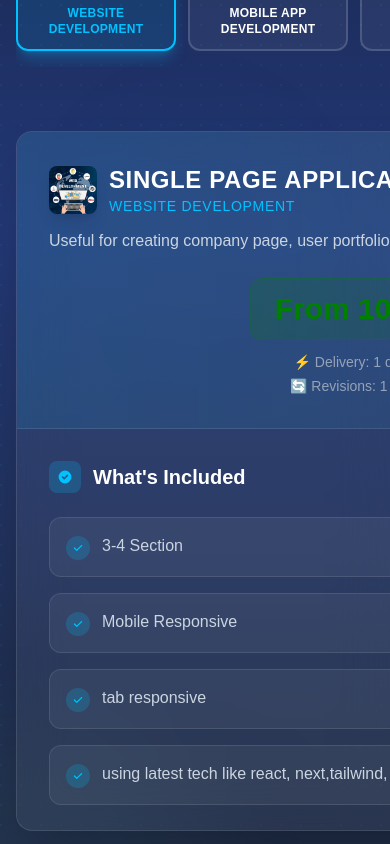
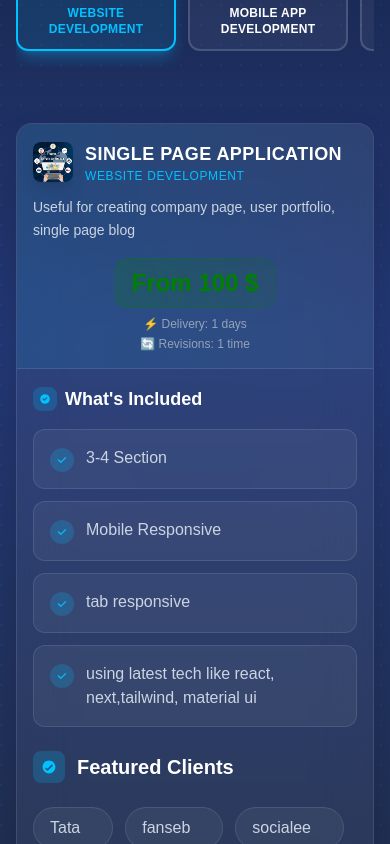
Before and after one commit to DDharma/websyncr_live, a Next.js app: page / in a window 390 px wide. Shown: the part 1440-2284 px from the top of the page. Built offline with nearby package versions, Linux system fonts and the light colour scheme.

Commit message:
responsive fix

```diff
--- a/src/app/components/clients/Projects.jsx
+++ b/src/app/components/clients/Projects.jsx
@@ -51,10 +51,10 @@ const Projects = () => {
           <div className="grid grid-cols-1 lg:grid-cols-12 gap-8">
             {/* Service Categories */}
             <div className="lg:col-span-4">
-              <div className="bg-white/5 backdrop-blur-xl rounded-2xl border border-white/10 shadow-2xl overflow-hidden h-[700px] flex flex-col">
-                <div className="p-6 border-b border-white/10 flex-shrink-0">
-                  <h3 className="text-white text-xl font-pr font-semibold">Project Categories</h3>
-                  <p className="text-slate-400 text-sm mt-1">Browse by service type</p>
+              <div className="bg-white/5 backdrop-blur-xl rounded-2xl border border-white/10 shadow-2xl overflow-hidden h-auto lg:h-[700px] flex flex-col">
+                <div className="p-4 md:p-6 border-b border-white/10 flex-shrink-0">
+                  <h3 className="text-white text-lg md:text-xl font-pr font-semibold">Project Categories</h3>
+                  <p className="text-slate-400 text-xs md:text-sm mt-1">Browse by service type</p>
                 </div>
 
                 <div className="p-2">
--- a/src/app/components/pricing/Pricing.jsx
+++ b/src/app/components/pricing/Pricing.jsx
@@ -56,14 +56,14 @@ const Pricing = () => {
         </div>
 
         {/* Main Content */}
-        <div className="grid lg:grid-cols-12 gap-8">
+        <div className="grid grid-cols-1 lg:grid-cols-12 gap-6 lg:gap-8">
           {/* Service Selection - Desktop */}
           <div className="lg:col-span-4 hidden lg:block">
             <div className="sticky top-8">
-              <div className="bg-white/5 backdrop-blur-xl rounded-2xl border border-white/10 shadow-2xl overflow-hidden h-[700px] flex flex-col">
-                <div className="p-6 border-b border-white/10 flex-shrink-0">
-                  <h3 className="text-white text-xl font-pr font-semibold">Select Service</h3>
-                  <p className="text-slate-400 text-sm mt-1">Choose from our premium offerings</p>
+              <div className="bg-white/5 backdrop-blur-xl rounded-2xl border border-white/10 shadow-2xl overflow-hidden h-[600px] lg:h-[700px] flex flex-col">
+                <div className="p-4 lg:p-6 border-b border-white/10 flex-shrink-0">
+                  <h3 className="text-white text-lg lg:text-xl font-pr font-semibold">Select Service</h3>
+                  <p className="text-slate-400 text-xs lg:text-sm mt-1">Choose from our premium offerings</p>
                 </div>
 
                 <div className="flex-1 overflow-y-auto custom-scrollbar">
@@ -168,41 +168,41 @@ const Pricing = () => {
 
           {/* Service Details */}
           <div className="lg:col-span-8">
-            <div className="bg-white/5 backdrop-blur-xl rounded-2xl border border-white/10 shadow-2xl overflow-hidden h-[700px] flex flex-col">
+            <div className="bg-white/5 backdrop-blur-xl rounded-2xl border border-white/10 shadow-2xl overflow-hidden min-h-[500px] md:min-h-[600px] lg:h-[700px] flex flex-col">
               {/* Header */}
-              <div className="relative p-8 bg-gradient-to-r from-primaryBlue/10 to-lightBlue/5 border-b border-white/10 flex-shrink-0">
-                <div className="flex flex-col lg:flex-row lg:items-center lg:justify-between gap-6">
+              <div className="relative p-4 md:p-6 lg:p-8 bg-gradient-to-r from-primaryBlue/10 to-lightBlue/5 border-b border-white/10 flex-shrink-0">
+                <div className="flex flex-col lg:flex-row lg:items-center lg:justify-between gap-4 lg:gap-6">
                   <div className="flex-1">
                     <div className="flex items-center gap-3 mb-3">
                       <div
-                        className="w-12 h-12 rounded-lg bg-cover bg-center shadow-lg"
+                        className="w-10 h-10 md:w-12 md:h-12 rounded-lg bg-cover bg-center shadow-lg"
                         style={{ backgroundImage: `url(${selectedService.img})` }}
                       ></div>
                       <div>
-                        <h3 className="text-white text-2xl lg:text-3xl font-pr font-bold uppercase tracking-wide">
+                        <h3 className="text-white text-lg md:text-xl lg:text-2xl xl:text-3xl font-pr font-bold uppercase tracking-wide">
                           {selectedService.tittle}
                         </h3>
-                        <p className="text-primaryBlue text-sm font-medium uppercase tracking-wider">
+                        <p className="text-primaryBlue text-xs md:text-sm font-medium uppercase tracking-wider">
                           {selectedService.name}
                         </p>
                       </div>
                     </div>
-                    <p className="text-slate-300 text-base leading-relaxed">
+                    <p className="text-slate-300 text-sm md:text-base leading-relaxed">
                       {selectedService.dec}
                     </p>
                   </div>
 
                   <div className="text-center lg:text-right">
-                    <div className="inline-flex items-center px-6 py-3 bg-gradient-to-r from-green/20 to-green/10 rounded-xl border border-green/30">
-                      <div className="text-green text-3xl lg:text-4xl font-bold font-pr">
+                    <div className="inline-flex items-center px-4 md:px-6 py-2 md:py-3 bg-gradient-to-r from-green/20 to-green/10 rounded-xl border border-green/30">
+                      <div className="text-green text-2xl md:text-3xl lg:text-4xl font-bold font-pr">
                         {selectedService.startingPrice}
                       </div>
                     </div>
-                    <div className="mt-3 space-y-1">
-                      <p className="text-slate-400 text-sm">
+                    <div className="mt-2 md:mt-3 space-y-1">
+                      <p className="text-slate-400 text-xs md:text-sm">
                         <span className="text-primaryBlue">⚡</span> Delivery: {selectedService.deliveryTime}
                       </p>
-                      <p className="text-slate-400 text-sm">
+                      <p className="text-slate-400 text-xs md:text-sm">
                         <span className="text-primaryBlue">🔄</span> Revisions: {selectedService.revision}
                       </p>
                     </div>
@@ -211,18 +211,18 @@ const Pricing = () => {
               </div>
 
               {/* Features */}
-              <div className="flex-1 overflow-y-auto custom-scrollbar p-8">
-                <div className="mb-8">
-                  <h4 className="text-white text-xl font-pr font-semibold mb-6 flex items-center">
-                    <span className="w-8 h-8 bg-primaryBlue/20 rounded-lg flex items-center justify-center mr-3">
-                      <svg className="w-4 h-4 text-primaryBlue" fill="currentColor" viewBox="0 0 20 20">
+              <div className="flex-1 overflow-y-auto custom-scrollbar p-4 md:p-6 lg:p-8">
+                <div className="mb-6 md:mb-8">
+                  <h4 className="text-white text-lg md:text-xl font-pr font-semibold mb-4 md:mb-6 flex items-center">
+                    <span className="w-6 h-6 md:w-8 md:h-8 bg-primaryBlue/20 rounded-lg flex items-center justify-center mr-2 md:mr-3">
+                      <svg className="w-3 h-3 md:w-4 md:h-4 text-primaryBlue" fill="currentColor" viewBox="0 0 20 20">
                         <path fillRule="evenodd" d="M10 18a8 8 0 100-16 8 8 0 000 16zm3.707-9.293a1 1 0 00-1.414-1.414L9 10.586 7.707 9.293a1 1 0 00-1.414 1.414l2 2a1 1 0 001.414 0l4-4z" clipRule="evenodd" />
                       </svg>
                     </span>
                     What's Included
                   </h4>
 
-                  <div className="grid md:grid-cols-2 gap-4">
+                  <div className="grid grid-cols-1 md:grid-cols-2 gap-3 md:gap-4">
                     {selectedService?.whatYouGet?.map((feature, idx) => (
                       <div
                         key={idx}
--- a/src/app/components/shared/Header.jsx
+++ b/src/app/components/shared/Header.jsx
@@ -70,7 +70,7 @@ const Header = () => {
             onClick={() => toggleMobileMenu()}
             data-collapse-toggle="navbar-default"
             type="button"
-            className="inline-flex items-center p-2 w-10 h-10 justify-center text-sm rounded-xl md:hidden bg-white/5 backdrop-blur-sm border border-primaryBlue/30 hover:bg-primaryBlue/20 focus:outline-none focus:ring-2 focus:ring-primaryBlue text-primaryBlue transition-all duration-300"
+            className="inline-flex items-center p-2 w-10 h-10 justify-center text-sm rounded-xl lg:hidden bg-white/5 backdrop-blur-sm border border-primaryBlue/30 hover:bg-primaryBlue/20 focus:outline-none focus:ring-2 focus:ring-primaryBlue text-primaryBlue transition-all duration-300"
             aria-controls="navbar-default"
             aria-expanded="false"
           >
@@ -108,14 +108,14 @@ const Header = () => {
             )}
           </button>
 
-          <div className="hidden w-full md:block md:w-auto" id="navbar-default">
-            <ul className="font-medium flex flex-col items-center p-4 md:p-0 mt-4 rounded-lg md:flex-row md:space-x-8 rtl:space-x-reverse md:mt-0">
+          <div className="hidden w-full lg:block lg:w-auto" id="navbar-default">
+            <ul className="font-medium flex flex-col items-center p-4 lg:p-0 mt-4 rounded-lg lg:flex-row lg:space-x-6 xl:space-x-8 rtl:space-x-reverse lg:mt-0">
               {["services", "pricing", "testimonial", "about", "project", "contact"].map((item) => (
                 <li key={item} className="nav-item">
                   <a
                     href={`#${item}`}
                     className={classNames(
-                      "block py-2 px-4 rounded-lg transition-all duration-300 md:p-2 uppercase tracking-wider text-sm font-pts font-semibold relative group",
+                      "block py-2 px-3 lg:px-4 rounded-lg transition-all duration-300 lg:p-2 uppercase tracking-wider text-xs lg:text-sm font-pts font-semibold relative group",
                       scrolled
                         ? "text-slate-300 hover:text-primaryBlue hover:bg-primaryBlue/10"
                         : "text-white hover:text-primaryBlue hover:bg-white/10"
@@ -130,10 +130,10 @@ const Header = () => {
                 <a
                   href="https://forms.gle/JEHEHnH3VC9wPgYB6"
                   target="_blank"
-                  className="group inline-flex items-center px-6 py-2.5 bg-gradient-to-r from-primaryBlue to-lightBlue rounded-xl text-white font-pts font-semibold uppercase tracking-wider shadow-lg shadow-primaryBlue/25 hover:shadow-xl hover:shadow-primaryBlue/40 transition-all duration-300 transform hover:scale-105"
+                  className="group inline-flex items-center px-4 lg:px-6 py-2 lg:py-2.5 bg-gradient-to-r from-primaryBlue to-lightBlue rounded-xl text-white font-pts font-semibold uppercase tracking-wider text-xs lg:text-sm shadow-lg shadow-primaryBlue/25 hover:shadow-xl hover:shadow-primaryBlue/40 transition-all duration-300 transform hover:scale-105"
                 >
                   <span>Reach Out</span>
-                  <svg className="w-4 h-4 ml-2 group-hover:translate-x-1 transition-transform" fill="currentColor" viewBox="0 0 20 20">
+                  <svg className="w-3 h-3 lg:w-4 lg:h-4 ml-2 group-hover:translate-x-1 transition-transform" fill="currentColor" viewBox="0 0 20 20">
                     <path fillRule="evenodd" d="M10.293 3.293a1 1 0 011.414 0l6 6a1 1 0 010 1.414l-6 6a1 1 0 01-1.414-1.414L14.586 11H3a1 1 0 110-2h11.586l-4.293-4.293a1 1 0 010-1.414z" clipRule="evenodd" />
                   </svg>
                 </a>
```
